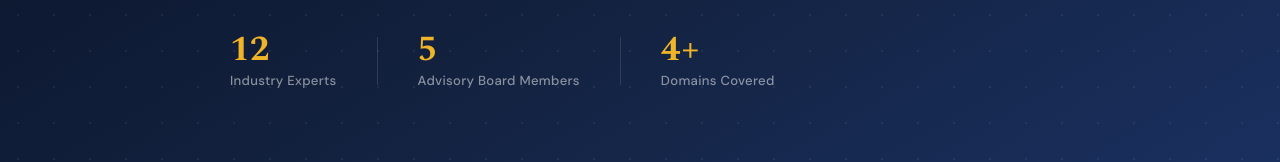
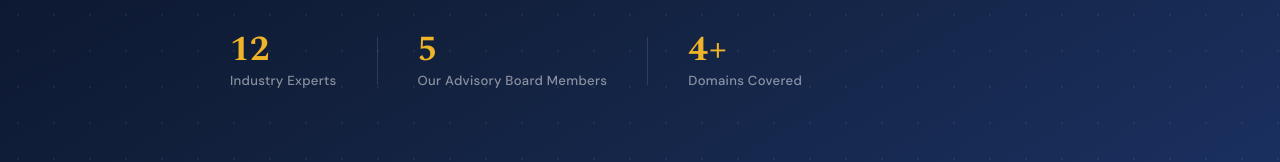
Before and after one commit to upskillize-ui/upskillize-vite1, a React (Vite) app: page /about in a window 1280 px wide. Shown: the part 527-689 px from the top of the page. Built offline with nearby package versions, Linux system fonts and the light colour scheme; no server answers.

Commit message:
changes'

```diff
--- a/src/pages/about/AboutUs.jsx
+++ b/src/pages/about/AboutUs.jsx
@@ -35,6 +35,12 @@ const ADVISORS = [
     bio: 'PhD in Computer Science with 20+ years bridging academic research and industry practice. Expert in DevOps architectures, cloud platforms, and Java technologies. Pioneering work in quantum computing algorithms, quantum cryptography, and quantum-inspired NLP.',
     linkedin: 'https://www.linkedin.com/in/bobbepalli/',
   },
+  {
+    initials: 'PK', photo: '/images/advisorsIMG/PK.png',
+    name: 'Pavan Koduri', title: 'CA | AGM F&A at Nava Limited | Ex-Aurobindo | Ex-GMR',
+    bio: 'PhD in Computer Science with 20+ years bridging academic research and industry practice. Expert in DevOps architectures, cloud platforms, and Java technologies. Pioneering work in quantum computing algorithms, quantum cryptography, and quantum-inspired NLP.',
+    linkedin: 'https://www.linkedin.com/in/pavan-kumar-koduri/',
+  },
 ];
 
 const MANAGEMENT = [
@@ -63,11 +69,11 @@ const MANAGEMENT = [
     linkedin: 'https://www.linkedin.com/in/pushpa-latha-24382a190/',
   },
   {
-    initials: 'PV', photo: null,
-    name: 'Pavan', role: 'Chartered Accountant (CA)',
-    bio: 'A qualified Chartered Accountant responsible for financial strategy, audit compliance, and fiscal governance at Upskillize. His expertise ensures sound financial stewardship as the organisation scales its reach across India and beyond.',
-    linkedin: null,
-  },
+    initials: 'SKP', photo: '/images/advisorsIMG/SKP.jpg',
+    name: 'Mrs. Pushpa Latha', role: 'Head of Legal & Compliance',
+    bio: 'I help banks and insurers execute regulatory-resilient digital transformation — not just technology implementation.With 24+ years in BFSI across banking and insurance, I have led ₹750Cr+ enterprise IT portfolios spanning core banking transformation, RBI-mandated programs , audit remediation, and digital modernization.',
+    linkedin: 'https://www.linkedin.com/in/sunil-kumar-pandey-816b2a50/',
+  }
 ];
 
 const TECHNICAL = [
@@ -201,7 +207,7 @@ const About = () => {
           <div className="aup-hero-stats">
             <div className="stat-item"><span className="stat-num">12</span><span className="stat-label">Industry Experts</span></div>
             <div className="stat-divider" />
-            <div className="stat-item"><span className="stat-num">5</span><span className="stat-label">Advisory Board Members</span></div>
+            <div className="stat-item"><span className="stat-num">5</span><span className="stat-label">Our Advisory Board Members</span></div>
             <div className="stat-divider" />
             <div className="stat-item"><span className="stat-num">4+</span><span className="stat-label">Domains Covered</span></div>
           </div>
@@ -226,7 +232,7 @@ const About = () => {
         <div className="aup-container">
           <SectionDivider label="Guiding Vision" />
           <div className="aup-section-head">
-            <h2 className="aup-section-title">Advisory Board</h2>
+            <h2 className="aup-section-title">Our Advisory Board</h2>
             <p className="aup-section-desc">
               Distinguished thought leaders providing strategic direction and deep domain mentorship
             </p>
```
Also changed, not shown: public/images/advisorsIMG/PK.png (added), public/images/advisorsIMG/SKP.jpg (added).
